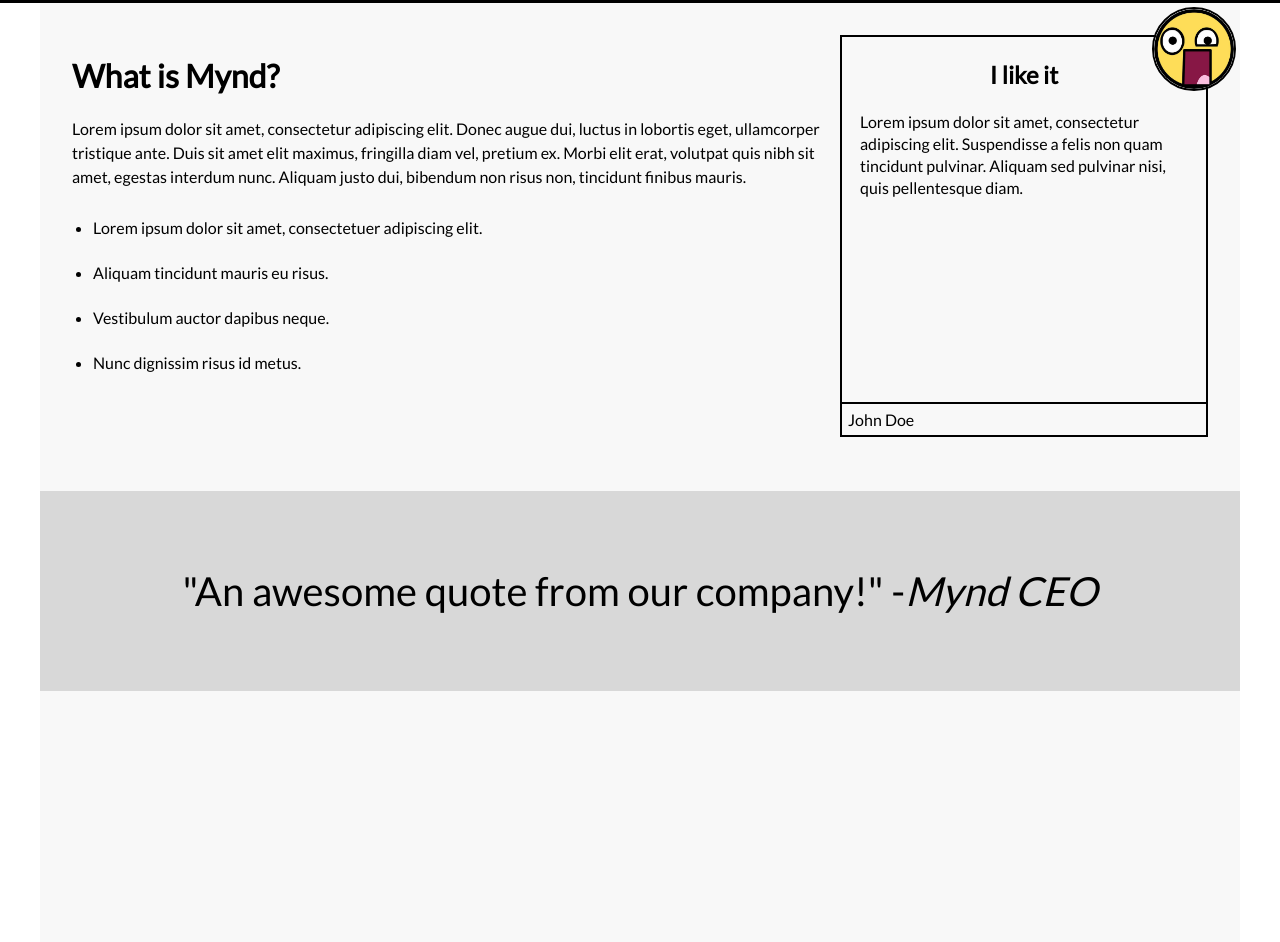
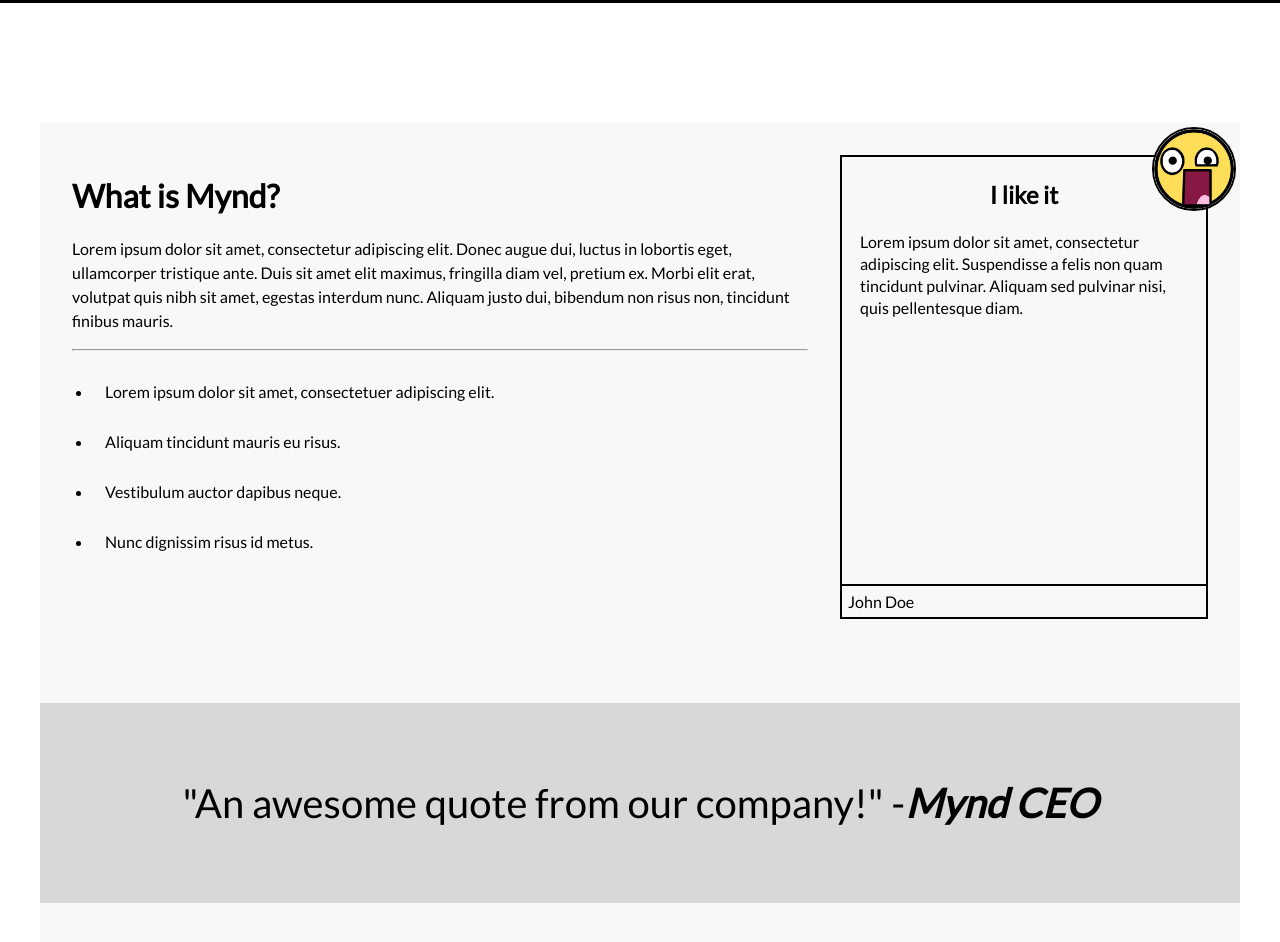
Before and after one commit to Team-25/Mynd, a React (Create React App) app in the folder Frontend/mynd/: page / in a window 1280 px wide. Shown: the part 802-1744 px from the top of the page. Built offline with nearby package versions, Linux system fonts and the light colour scheme.

Commit message:
[add[ Updated homepage css

```diff
--- a/Frontend/mynd/src/App.scss
+++ b/Frontend/mynd/src/App.scss
@@ -91,12 +91,18 @@ body {
   transform: translateX(-50%);
   background-color: $background;
   height: 100%;
+  width: $stripeWidth;
 }
 
 .content {
   background-color: $background;
   max-width: $stripeWidth;
   margin: 0 auto;
+}
+
+.container {
+  width: 100%;
+  margin: 120px 0;
 }
 
 /* Homepage Description Block*/
@@ -108,6 +114,7 @@ body {
 
 .homepage-description {
   padding-left: 32px;
+  padding-right: 32px;
   padding-top: 32px;
 
   p {
@@ -115,9 +122,12 @@ body {
   }
 
   ul {
-    line-height: 45px;
+    line-height: 50px;
     margin-left: 0;
     padding-left: 21px;
+    li {
+      padding-left: 12px;
+    }
   }
 }
 
@@ -131,6 +141,7 @@ body {
   .homepage-user-testimonial {
     display: none;
   }
+
 }
 
 .user-testimonial {
--- a/Frontend/mynd/src/components/Homepage/DescriptionBlock/DescriptionBlock.tsx
+++ b/Frontend/mynd/src/components/Homepage/DescriptionBlock/DescriptionBlock.tsx
@@ -11,12 +11,13 @@ interface IProps {
 const DescriptionBlock = (props: IProps) => {
 
     return (
-
+            <div className="container">
             <Grid container>
                 <Grid item xs={12} sm={8}>
                     <div className="homepage-description">
                         <h1>What is Mynd?</h1>
                         <p>Lorem ipsum dolor sit amet, consectetur adipiscing elit. Donec augue dui, luctus in lobortis eget, ullamcorper tristique ante. Duis sit amet elit maximus, fringilla diam vel, pretium ex. Morbi elit erat, volutpat quis nibh sit amet, egestas interdum nunc. Aliquam justo dui, bibendum non risus non, tincidunt finibus mauris.</p>
+                        <hr />
                         <ul>
                             <li>Lorem ipsum dolor sit amet, consectetuer adipiscing elit.</li>
                             <li>Aliquam tincidunt mauris eu risus.</li>
@@ -37,8 +38,8 @@ const DescriptionBlock = (props: IProps) => {
                     </div>
                 </Grid>
             </Grid>
-
-    )
+        </div>
+    );
 }
 
 export default DescriptionBlock;
--- a/Frontend/mynd/src/components/Homepage/Quote/Quote.scss
+++ b/Frontend/mynd/src/components/Homepage/Quote/Quote.scss
@@ -1,5 +1,4 @@
 .quote {
-    margin: 90px 0;
     padding: 0;
     width: 100%;
     height: 200px;
@@ -12,5 +11,12 @@
 
     span {
         font-style: italic;
+        font-weight: 700;
     }
 }
+
+@media only screen and (max-width: 900px) {
+    .quote {
+        font-size: 20pt;
+    }
+}
--- a/Frontend/mynd/src/components/Homepage/Quote/Quote.tsx
+++ b/Frontend/mynd/src/components/Homepage/Quote/Quote.tsx
@@ -8,7 +8,7 @@ interface IProps {
 const Quote = (props: IProps) => {
 
     return (
-        <div className="quote">
+        <div className="quote container">
             "{props.quote}" - <span>{props.author}</span>
         </div>
     )
```
